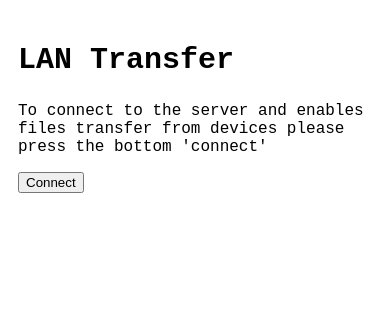
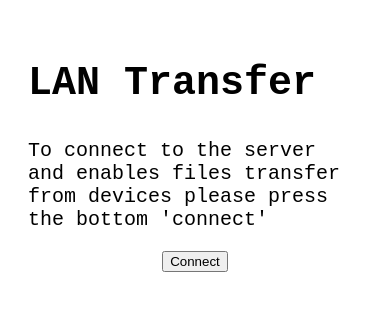
Before and after one commit to PedroRodrigues527/Nodejs_file_storage, a plain HTML site: page connection.html in a window 390 px wide. Drawn offline with Linux system fonts and the light colour scheme.

Commit message:
Design of connection.html

```diff
--- a/connection.html
+++ b/connection.html
@@ -4,9 +4,15 @@
     </head>
     <body>
         <section class="connectionSec">
-        <h1 id="connectH1">LAN Transfer</h1>
-        <p>To connect to the server and enables files transfer from devices please press the bottom 'connect'</p>
-        <button onclick="window.location.href='/connect'" id="connectButton">Connect</button>
+            <div class="text">
+                <h1 id="connectH1">LAN Transfer</h1>
+                <p>To connect to the server and enables files transfer from devices please press the bottom 'connect'</p>
+            </div>
+
+            <div class="button">
+                <button onclick="window.location.href='/connect'">Connect</button>
+            </div>
+
         </section>
     </body>
 </html>
--- a/style.css
+++ b/style.css
@@ -7,3 +7,24 @@
     font-size: 30px;
     font-family: 'Courier New', Courier, monospace;
 }
+
+.button{
+    text-align: center;
+}
+
+@media(max-width: 700px){
+    .connectionSec{
+        padding: 20px;
+        font-family: 'Courier New', Courier, monospace;
+    }
+
+    .connectionSec h1{
+        font-size: 40px;
+        font-family: 'Courier New', Courier, monospace;
+    }
+
+    .connectionSec p{
+        font-size: 20px;
+        font-family: 'Courier New', Courier, monospace;
+    }
+}
```
